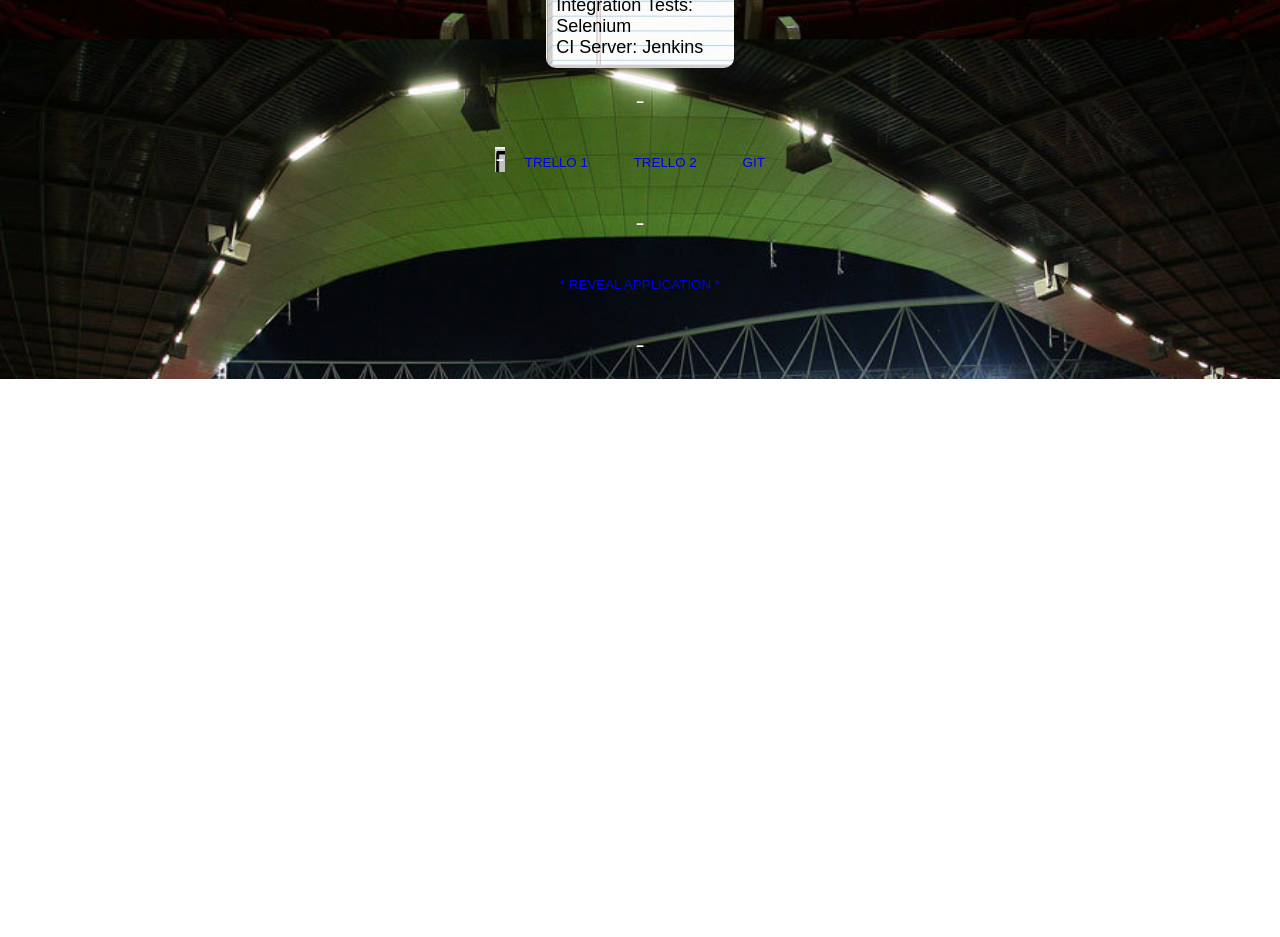
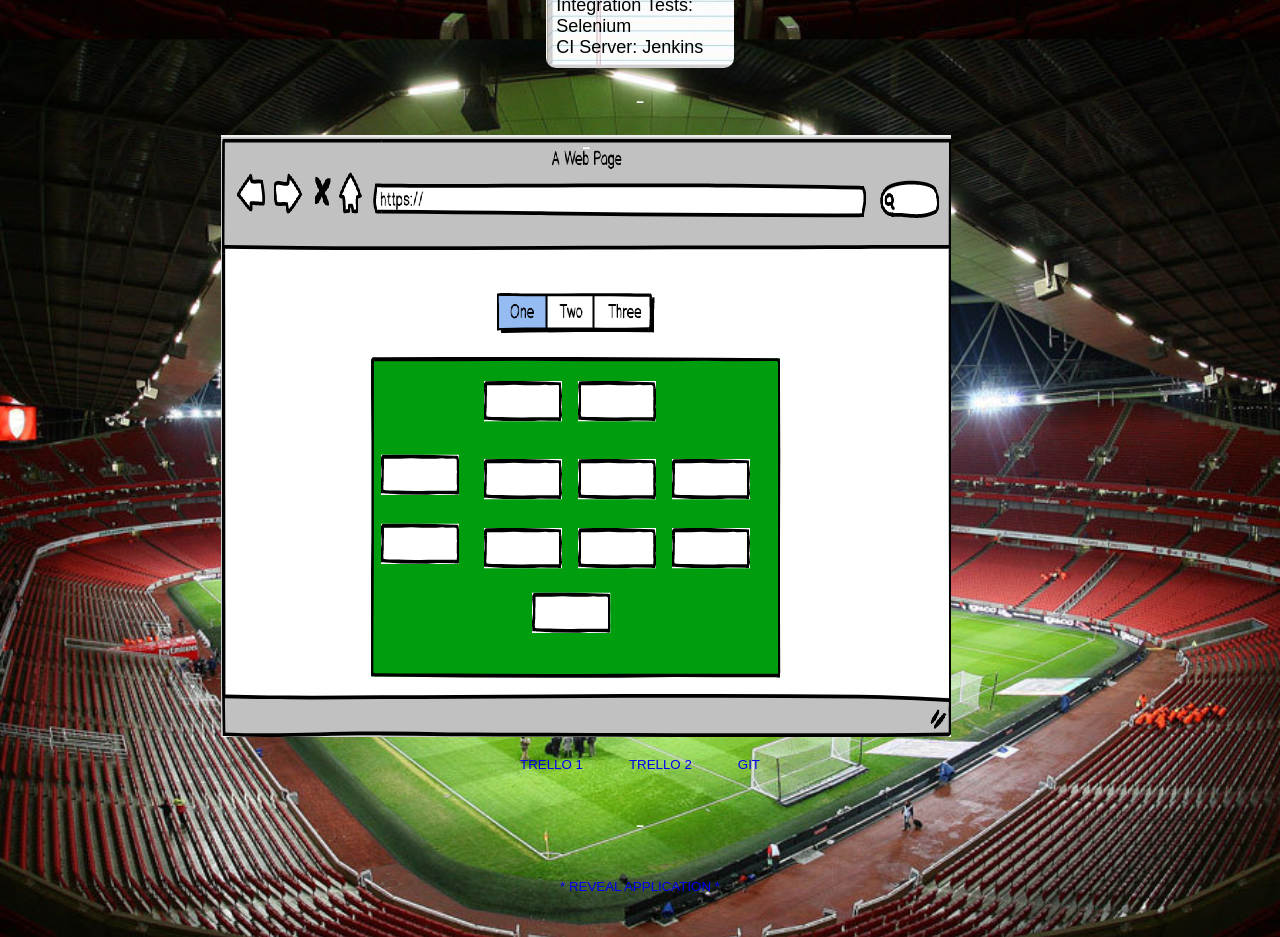
Before and after one commit to IsaacDouglas-SE/my-app, a React (Create React App) app: page / in a window 1280 px wide. Shown: the part 2060-2997 px from the top of the page. Before the commit the page ends 2439 px from the top, so only its background shows below. Built offline with nearby package versions, Linux system fonts and the light colour scheme.

Commit message:
Spring, new backdrop

```diff
--- a/src/home.js
+++ b/src/home.js
@@ -348,7 +348,7 @@ render() {
     </ol>
     <div class="main" id="section2">
       <p>-</p>
-    <span class="WireFrame">-</span>
+    <div class="WireFrame">-</div>
   <button className="button1">  <a href = "https://trello.com/b/XxWK3r2P/online-bookstore" >Trello 1</a></button>  <button className="button1">  <a href = "https://trello.com/b/JC491Dn9/fifaapp">Trello 2</a></button>  <button className="button1">  <a href = "https://github.com/IsaacDouglas-SE">GiT</a></button>
   <p>-</p>
   <button className="button1"> <a href="#section1">* Reveal Application *</a></button>
```
